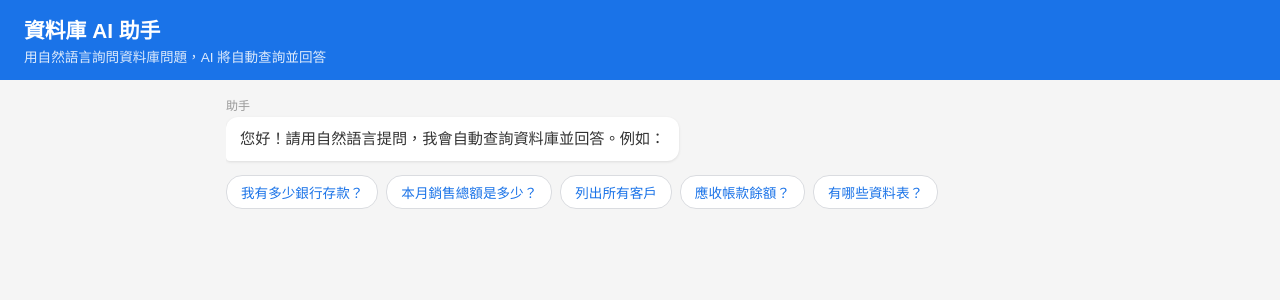
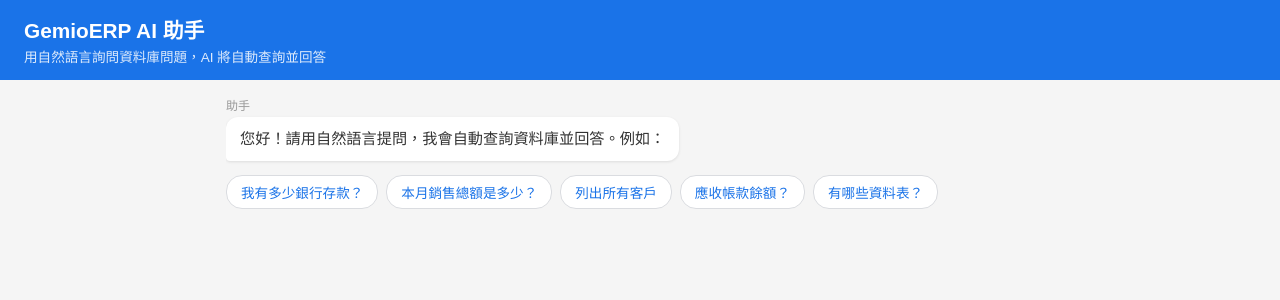
Before and after one commit to tocasper-eng/nutcmcp, a Flask app: page / in a window 1280 px wide. Shown: the top 300 px of the page. Run offline with Flask 3, Linux system fonts and the light colour scheme.

Commit message:
Rename title to GemioERP AI 助手
Co-Authored-By: Claude Sonnet 4.6 <noreply@anthropic.com>

```diff
--- a/templates/index.html
+++ b/templates/index.html
@@ -3,7 +3,7 @@
 <head>
   <meta charset="UTF-8">
   <meta name="viewport" content="width=device-width, initial-scale=1">
-  <title>資料庫 AI 助手</title>
+  <title>GemioERP AI 助手</title>
   <style>
     * { box-sizing: border-box; margin: 0; padding: 0; }
     body { font-family: "Microsoft JhengHei", sans-serif; background: #f5f5f5; color: #333; display: flex; flex-direction: column; height: 100vh; }
@@ -49,7 +49,7 @@
 </head>
 <body>
   <header>
-    <h1>資料庫 AI 助手</h1>
+    <h1>GemioERP AI 助手</h1>
     <p>用自然語言詢問資料庫問題，AI 將自動查詢並回答</p>
   </header>
 
```
